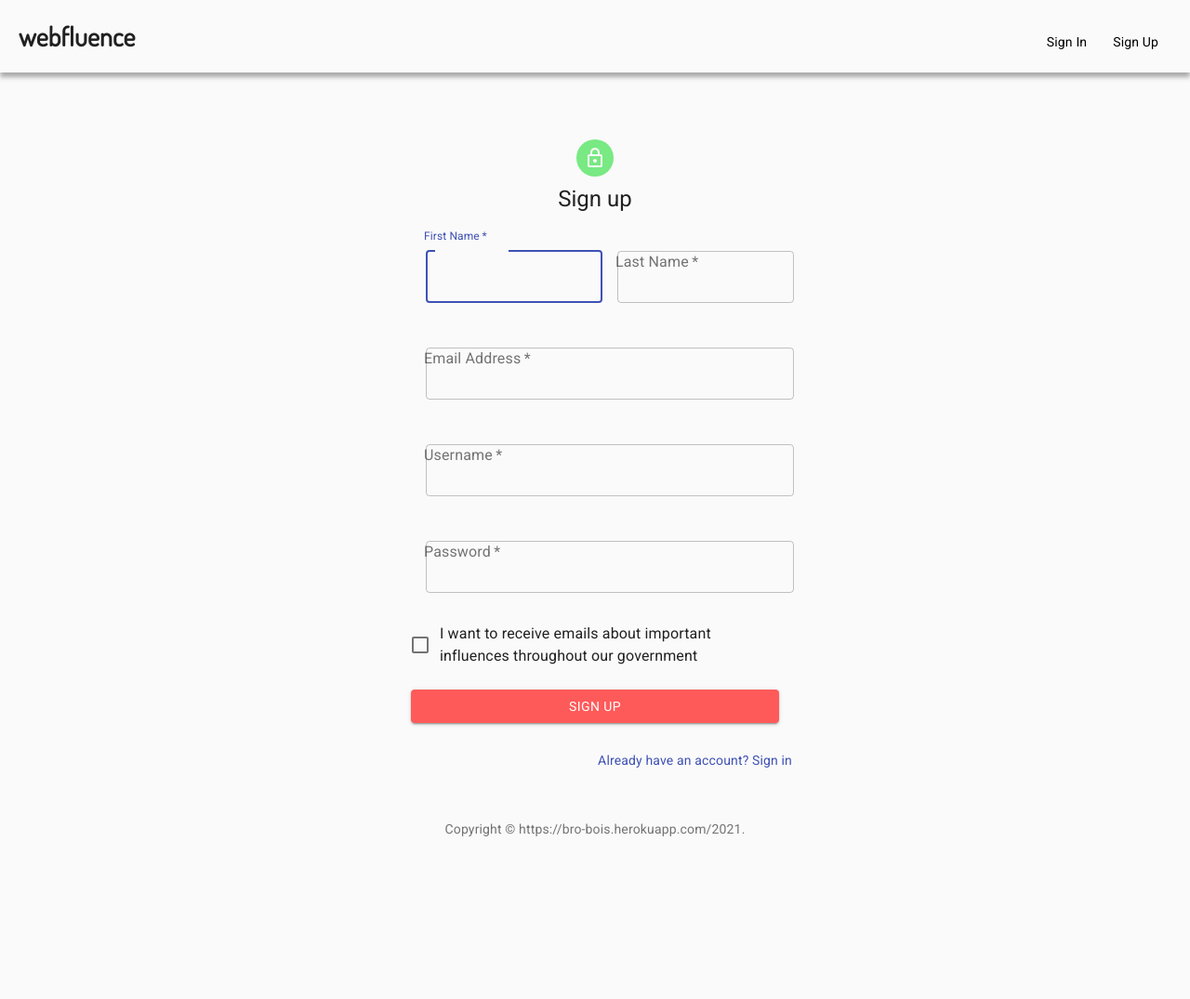
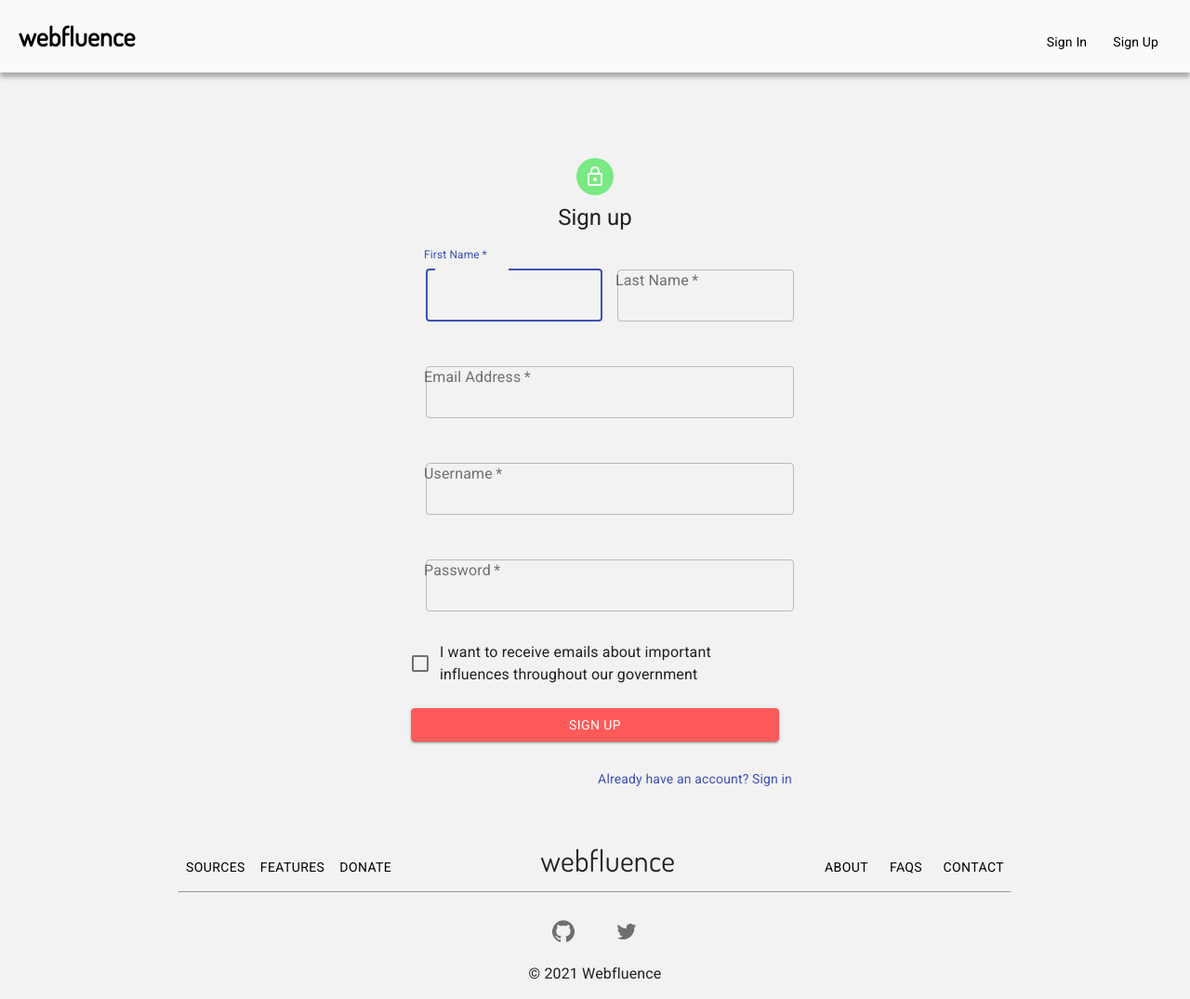
Before and after one commit to webfluence/webfluence, a React app: page /signup in a window 1280 px wide. Shown: the whole page at 93% size. Before the commit the page ends 902 px from the top, so only its background shows below. Built offline with nearby package versions, Linux system fonts and the light colour scheme.

```diff
--- a/client/components/Home.js
+++ b/client/components/Home.js
@@ -50,7 +50,7 @@
             Create an account to save views about legislators who are
             <br /> most important or of interest to you.
           </Typography>
-          <Button className={classes.button}>Create an Account</Button>
+          <Button className={classes.button} href='/signup'> Create an Account</Button>
         </Grid>
       </Grid>
       <Footer />
--- a/client/components/Navbar.js
+++ b/client/components/Navbar.js
@@ -3,10 +3,14 @@
 import { Link } from "react-router-dom";
 import { logout } from "../store";
 import SignIn from "./SignIn";
+import { useHistory } from "react-router-dom";
 
 const Navbar = ({ handleClick, isLoggedIn }) => (
+
   <div className="navbar">
-    <h1 className="logo">webfluence</h1>
+    <Link to="/">
+    <h1 className="logo" style={{color: 'black'}}>webfluence</h1>
+    </Link>
     <nav>
       {isLoggedIn ? (
         <div>
--- a/client/components/SearchBar.js
+++ b/client/components/SearchBar.js
@@ -1,4 +1,5 @@
 import React, { useEffect, useState } from "react";
+import { useHistory } from "react-router-dom";
 import Autocomplete from "@material-ui/lab/Autocomplete";
 import { TextField, Button } from "@material-ui/core";
 
@@ -10,6 +11,8 @@
 import { makeStyles } from "@material-ui/core/styles";
 
 export default function SearchBar(props) {
+  const history = useHistory()
+
   const classes = useStyles();
   const [selectedLegislator, setSelectedLegislator] = useState({});
   const dispatch = useDispatch();
@@ -38,6 +41,8 @@
       dispatch(setCandContributorsThunk(crp_id));
       dispatch(setCandIndustriesThunk(crp_id));
     }
+
+    history.push('/dashboard')
   };
 
   return (
--- a/client/components/SignUp.js
+++ b/client/components/SignUp.js
@@ -14,6 +14,7 @@
 import Container from "@material-ui/core/Container";
 import { connect } from "react-redux";
 import { authenticate } from "../store";
+import Footer from "./Footer";
 
 function Copyright() {
   return (
@@ -48,7 +49,7 @@
     backgroundColor: "#FF5A5A",
   },
   body: {
-    backgroundColor: "#F2F2F2",
+    backgroundColor: "white",
   },
 }));
 
@@ -56,8 +57,9 @@
   const classes = useStyles();
   const { name, handleSubmit, error } = props;
   return (
+    <Grid style={{backgroundColor: "#F2F2F2"}}>
       <Container
-      style={{ backgroundColor: "F2F2F2" }}
+        style={{ backgroundColor: "#F2F2F2", paddingTop: 20, paddingBottom: 40 }}
         component="main"
         maxWidth="xs"
       >
@@ -76,7 +78,7 @@
             id={name}
           >
             <Grid container spacing={2}>
-            <Grid item xs={12} sm={6}>
+              <Grid item xs={12} sm={6} >
                 <TextField
                   autoComplete="fname"
                   name="firstName"
@@ -86,6 +88,7 @@
                   id="firstName"
                   label="First Name"
                   autoFocus
+                  color="primary"
                 />
               </Grid>
               <Grid item xs={12} sm={6}>
@@ -135,7 +138,9 @@
               </Grid>
               <Grid item xs={12}>
                 <FormControlLabel
-                control={<Checkbox value="allowExtraEmails" color="primary" />}
+                  control={
+                    <Checkbox value="allowExtraEmails" color="primary" />
+                  }
                   label="I want to receive emails about important influences throughout our government"
                 />
               </Grid>
@@ -159,10 +164,12 @@
             </Grid>
           </form>
         </div>
-      <Box mt={5}>
-        <Copyright />
-      </Box>
+
+
+
       </Container>
+      <Footer />
+    </Grid>
   );
 };
 const mapSignup = (state) => {
--- a/public/index.html
+++ b/public/index.html
@@ -1,9 +1,9 @@
 <!DOCTYPE html>
 <html>
   <head>
-    <meta charset='utf-8'>
-    <meta name='viewport' content='width=device-width initial-scale=1.0'>
-    <title>FS-App-Template</title>
+    <meta charset="utf-8" />
+    <meta name="viewport" content="width=device-width initial-scale=1.0" />
+    <title>Webfluence</title>
     <link rel="stylesheet" href="/style.css" />
     <script defer src="/bundle.js"></script>
   </head>
```
Also changed, not shown: public/favicon.ico, 1 other file. Lines whose indentation alone changed are shown as unchanged.
